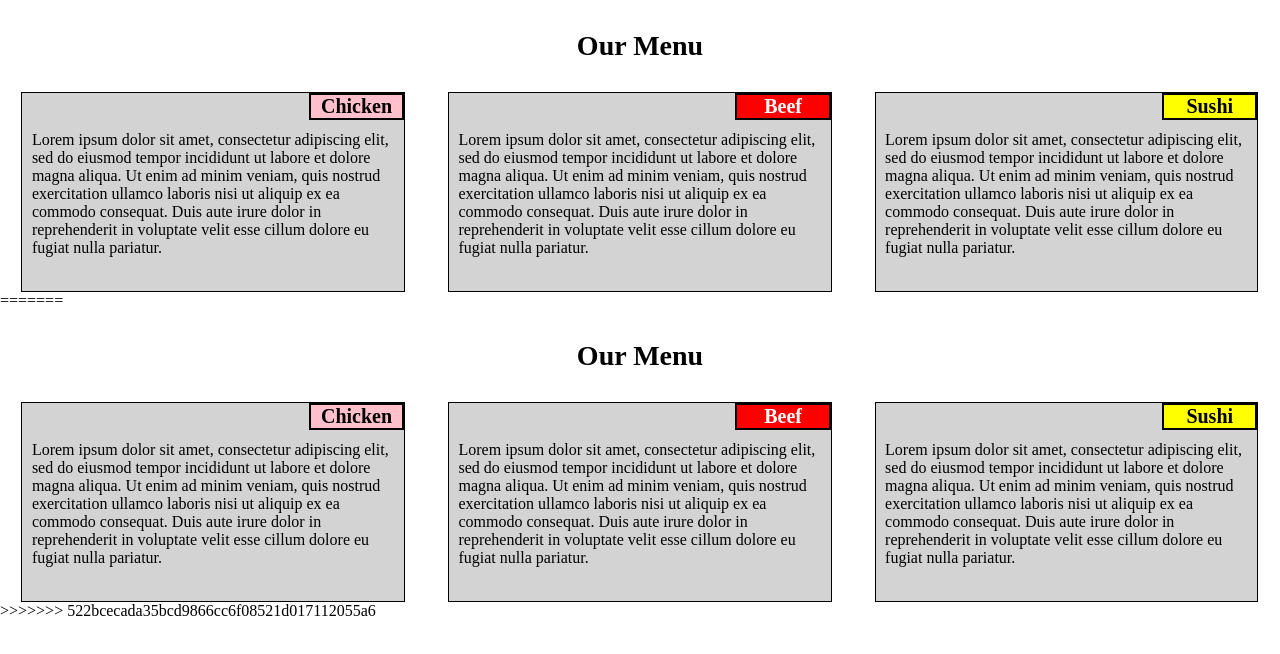
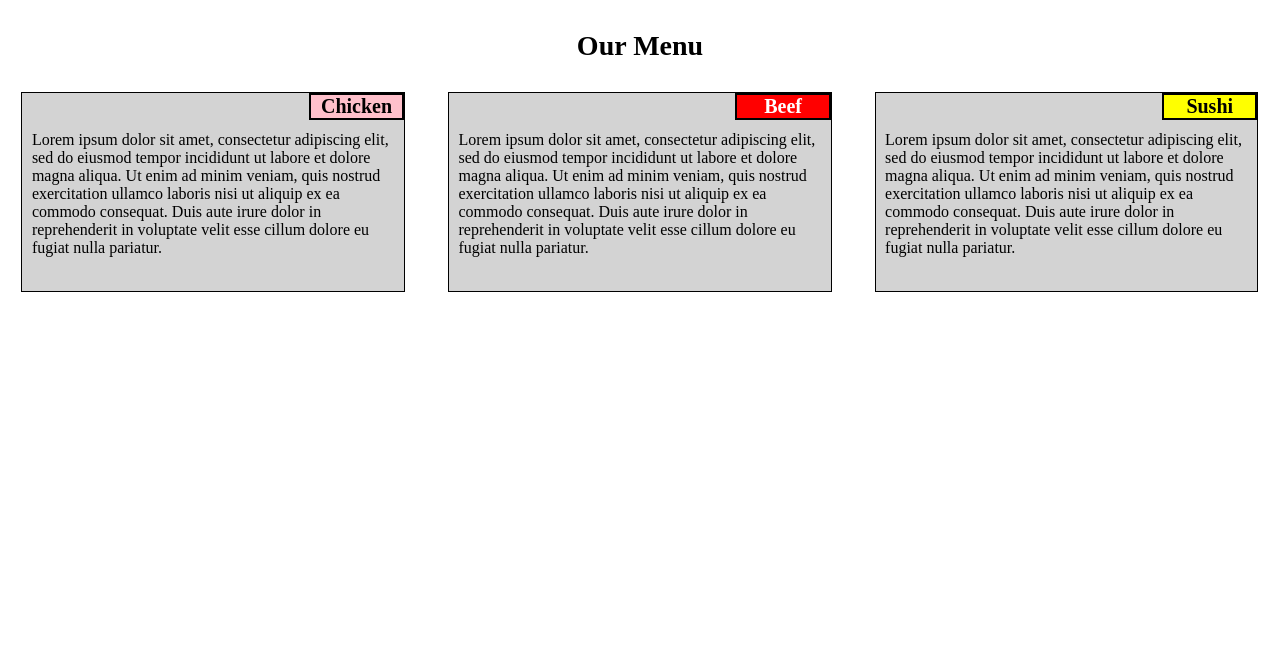
Before and after one commit to jakeshumaker6/module2-solution, a plain HTML site: page mod2/index.html in a window 1280 px wide. Drawn offline with Linux system fonts and the light colour scheme.

Commit message:
New Second Answer

```diff
--- a/mod2/index.html
+++ b/mod2/index.html
@@ -1,4 +1,3 @@
-
 <!DOCTYPE html>
 <html>
 <head>
@@ -30,36 +29,3 @@
 	</div>
 </body>
 </html>
-=======
-<!DOCTYPE html>
-<html>
-<head>
-	<meta charset="utf-8">
-	<link rel="stylesheet" href="css">
-	<title>Module 2 Solution</title>
-</head>
-<body>
-	<h1>Our Menu</h1>
-	<div class="row">
-		<div class="col-lg-4 col-md-6 col-sm-12">
-			<section>
-				<p class="box1">Chicken</p>
-				<p class="text">Lorem ipsum dolor sit amet, consectetur adipiscing elit, sed do eiusmod tempor incididunt ut labore et dolore magna aliqua. Ut enim ad minim veniam, quis nostrud exercitation ullamco laboris nisi ut aliquip ex ea commodo consequat. Duis aute irure dolor in reprehenderit in voluptate velit esse cillum dolore eu fugiat nulla pariatur.</p>
-			</section>
-		</div>
-		<div class="col-lg-4 col-md-6 col-sm-12">
-			<section>
-				<p class="box2">Beef</p>
-				<p class="text">Lorem ipsum dolor sit amet, consectetur adipiscing elit, sed do eiusmod tempor incididunt ut labore et dolore magna aliqua. Ut enim ad minim veniam, quis nostrud exercitation ullamco laboris nisi ut aliquip ex ea commodo consequat. Duis aute irure dolor in reprehenderit in voluptate velit esse cillum dolore eu fugiat nulla pariatur.</p>
-			</section>
-		</div>
-		<div class="col-lg-4 col-md-12 col-sm-12">
-			<section>
-				<p class="box3">Sushi</p>
-				<p class="text">Lorem ipsum dolor sit amet, consectetur adipiscing elit, sed do eiusmod tempor incididunt ut labore et dolore magna aliqua. Ut enim ad minim veniam, quis nostrud exercitation ullamco laboris nisi ut aliquip ex ea commodo consequat. Duis aute irure dolor in reprehenderit in voluptate velit esse cillum dolore eu fugiat nulla pariatur.</p>
-			</section>
-		</div>
-	</div>
-</body>
-</html>
->>>>>>> 522bcecada35bcd9866cc6f08521d017112055a6
```
